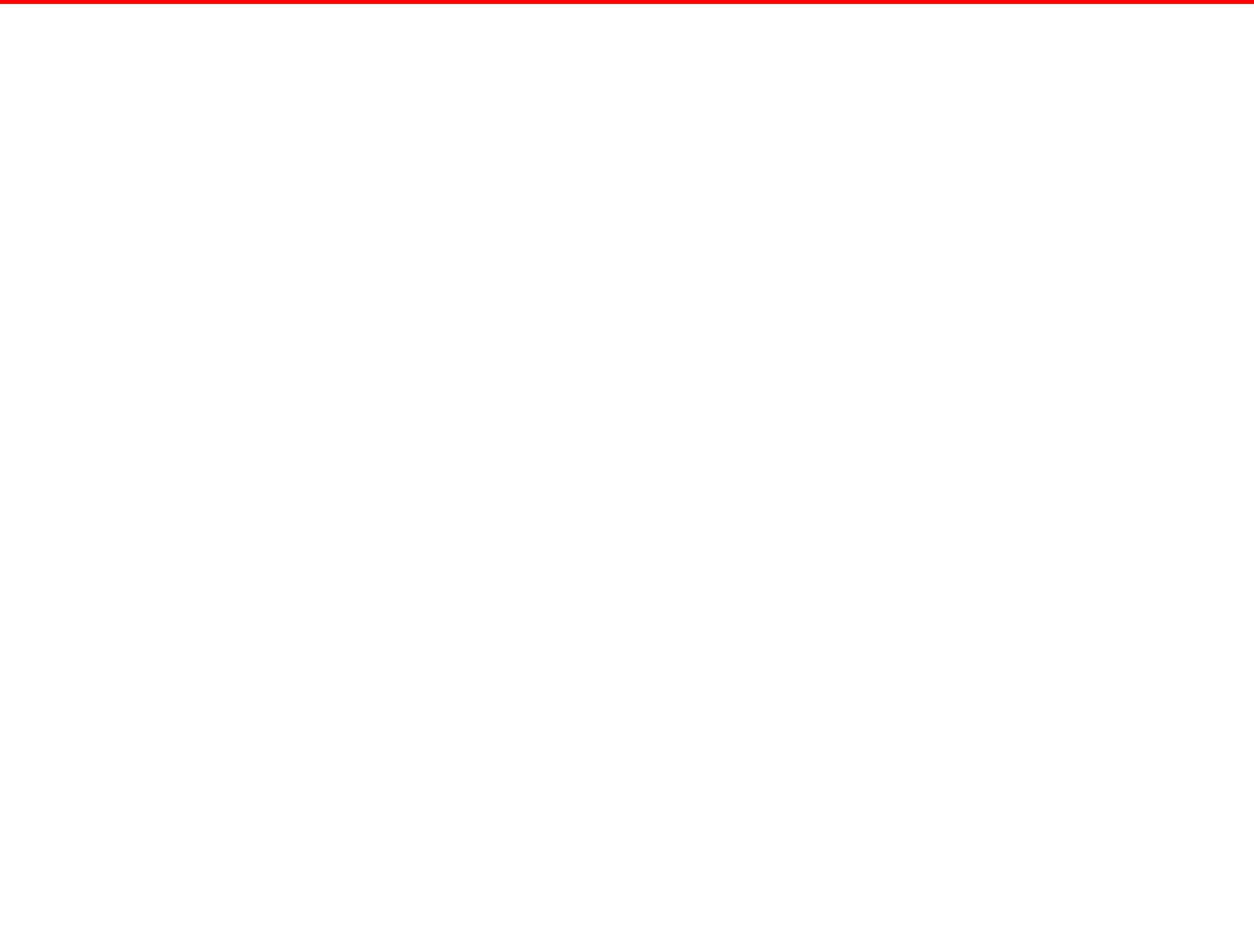
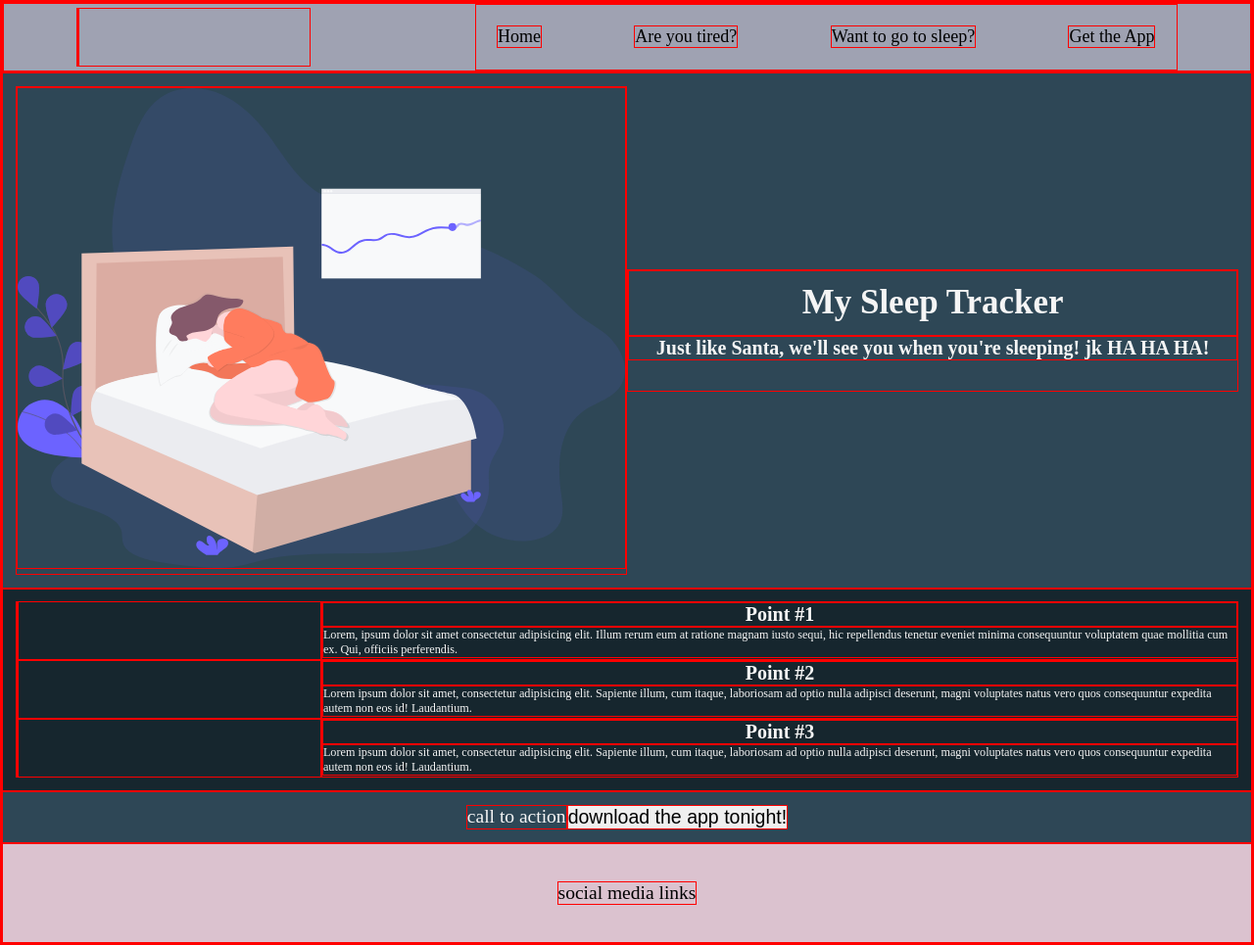
Before and after one commit to Build-Week-Sleep-Tracker-Team/Marketing-Page, a plain HTML site: page index.html in a window 1280 px wide. Shown: the whole page at 98% size. Before the commit the page ends 800 px from the top, so only its background shows below. Drawn offline with Linux system fonts and the light colour scheme.

Commit message:
initial wire frame

```diff
--- a/index.html
+++ b/index.html
@@ -7,6 +7,76 @@
     <title>Get to sleep, stay asleep</title>
 </head>
 <body>
+<header>
+   <nav>
+        <div class = "logo">
+            <i class="fas fa-bed"></i>
+        </div>
+        <div class = "links">
+            <a href="#top">Home</a>
+            <a href="#tired">Are you tired?</a>
+            <a href="#sleep">Want to go to sleep?</a>
+            <a href="#contact">Get the App</a>
+        </div>
 
+   </nav>
+</header>
+<section class ="sect1">
+    <div class = "first_img"><img src="images/undraw_sleep_analysis_o5f9.svg" alt = "the best sleep analysis app"></div>
+    <div class="title">
+        <h1>My Sleep Tracker</h1>
+        <h2>Just like Santa, we'll see you when you're sleeping! jk HA HA HA!</h2>
+    </div>
+</section>
+<section class = "sect2">
+    <div class="icon">
+    <i class="fas fa-tired"></i>
+    </div>
+<div class="point">
+    <h2>Point #1</h2>
+    <p>Lorem, ipsum dolor sit amet consectetur adipisicing elit. Illum rerum eum at ratione magnam iusto sequi, hic repellendus tenetur eveniet minima consequuntur voluptatem quae mollitia cum ex. Qui, officiis perferendis.</p>
+</div>
+
+<div class="icon">
+        <i class="fab fa-earlybirds"></i>
+</div>
+<div class="point">
+    <h2>Point #2</h2>
+    <p>Lorem ipsum dolor sit amet, consectetur adipisicing elit. Sapiente illum, cum itaque, laboriosam ad optio nulla adipisci deserunt, magni voluptates natus vero quos consequuntur expedita autem non eos id! Laudantium.</p>
+</div>
+<div class="icon">
+    <i class="fab fa-earlybirds"></i>
+</div>
+<div class="point">
+    <h2>Point #3</h2>
+    <p>Lorem ipsum dolor sit amet, consectetur adipisicing elit. Sapiente illum, cum itaque, laboriosam ad optio nulla adipisci deserunt, magni voluptates natus vero quos consequuntur expedita autem non eos id! Laudantium.</p>
+</div>
+<!--
+<div class="points">
+        <i class="fas fa-bed"></i>
+        <p>Lorem ipsum dolor sit amet consectetur, adipisicing elit. Laborum voluptates illo itaque nostrum et iste repudiandae tempore iusto quo suscipit modi magni, laboriosam, cumque fugit. Sit, fuga. Cupiditate, nisi eveniet!</p>
+</div>
+
+<div class="points4">
+        <i class="fas fa-star"></i>
+        <p>Lorem ipsum dolor sit amet consectetur adipisicing elit. Libero odit labore a ratione, praesentium quisquam. Expedita voluptates maiores qui, eligendi quidem ad similique hic vitae accusamus eius recusandae consequatur consectetur!</p>
+</div>
+
+<div class="points5">
+        <i class="fas fa-moon"></i>
+        <p>Lorem ipsum dolor, sit amet consectetur adipisicing elit. Reiciendis impedit voluptatibus illum iure veritatis at id. Beatae fugit iure illum quae atque officiis eius, sit ducimus voluptatem quis vero ut.</p>
+</div>
+<div class="points6">
+    <i class="far fa-clock"></i>
+    <p>Lorem, ipsum dolor sit amet consectetur adipisicing elit. Tenetur reiciendis veritatis quasi recusandae ipsa nemo corrupti saepe magni nam doloribus dolore rem corporis vero perspiciatis consectetur omnis, minima quod suscipit?</p> -->
+</div>
+</section>
+<section class ="sect3">
+<p>call to action</p>
+<button>download the app tonight!</button>
+</section>
+<footer>
+<p>social media links</p>
+</footer>
 </body>
 </html>
--- a/styles.css
+++ b/styles.css
@@ -4,11 +4,112 @@
     margin: 0;
     max-width: 100%;
     font-size: 62.5%;
-    color: #4f4f4f;
     border: 1px solid red;
 }
 
 body{
+    font-size: 5rem;
+}
+
+h1{
+    font-size: 3.5rem;
+    padding: 2%;
+    text-align: center;
+}
+h2{
+    font-size: 2rem;
+    text-align: center;
+
+}
+
+header{
+    background-color: #9fa2b2;
+}
+
+header nav{
+    display: flex;
+    justify-content: space-between;
+    align-items: center;
+    padding: 0 3%;
+
+}
+
+.links{
+    width: 60%;
+    margin-right: 3%;
+    display: flex;
+    justify-content: space-between;
+
+}
+
+.links a{
+    margin:3%;
+}
+
+a{
+    text-decoration: none;
+    color: black;
+    font-size: 1.8rem;
+}
+
+a:hover{
+    color: whitesmoke;
+}
+
+i{
+    font-size: 5rem;
+    color: #f5f5f5;
+}
+
+.logo{
+    width: 20%;
+    margin-left: 3%;
+}
+
+.sect1{
+    background-color: #2e4756;
+    color: whitesmoke;
+    display: flex;
+    padding: 1%;
+}
+
+.first_img{
+    width: 50%;
+}
+
+.title{
+    width: 50%;
+    margin: 15% 0;
+}
+
+.sect2{
+    background-color: #16262e;
+    color: whitesmoke;
+    display: flex;
+    flex-wrap: wrap;
+    padding: 1%
+}
+
+.icon{
+    width: 25%;
+}
+
+.point{
+    width: 75%;
+}
+.sect3{
+    background-color: #2e4756;
+    color: whitesmoke;
+    display: flex;
+    justify-content: center;
+    padding: 1%;
+}
+
+footer{
+    background-color: #dbc2cf;
+    display: flex;
+    justify-content: center;
+    padding: 3%;
 }
 
 /* tablet */
```
Also changed, not shown: images/undraw_sleep_analysis_o5f9.svg (added).
